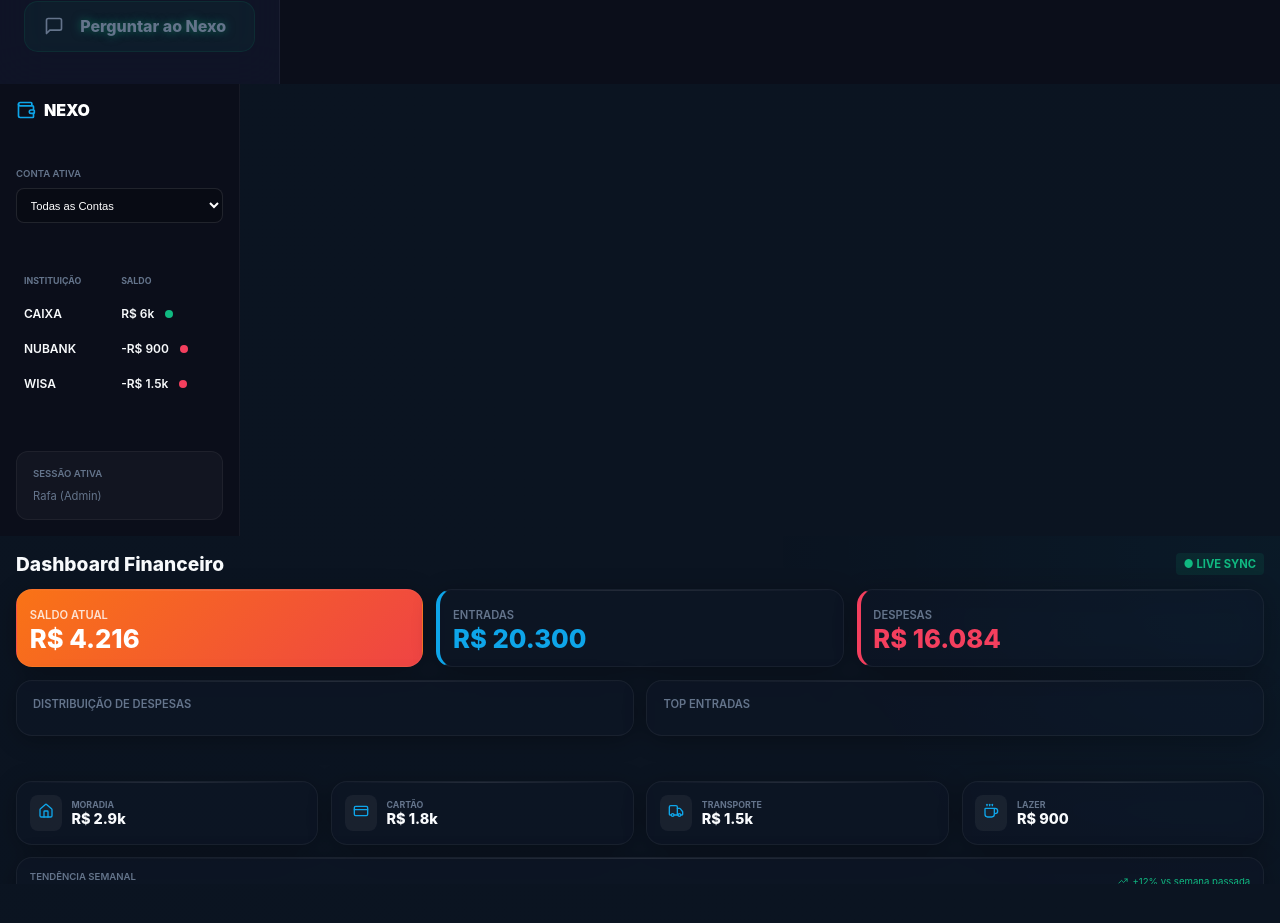
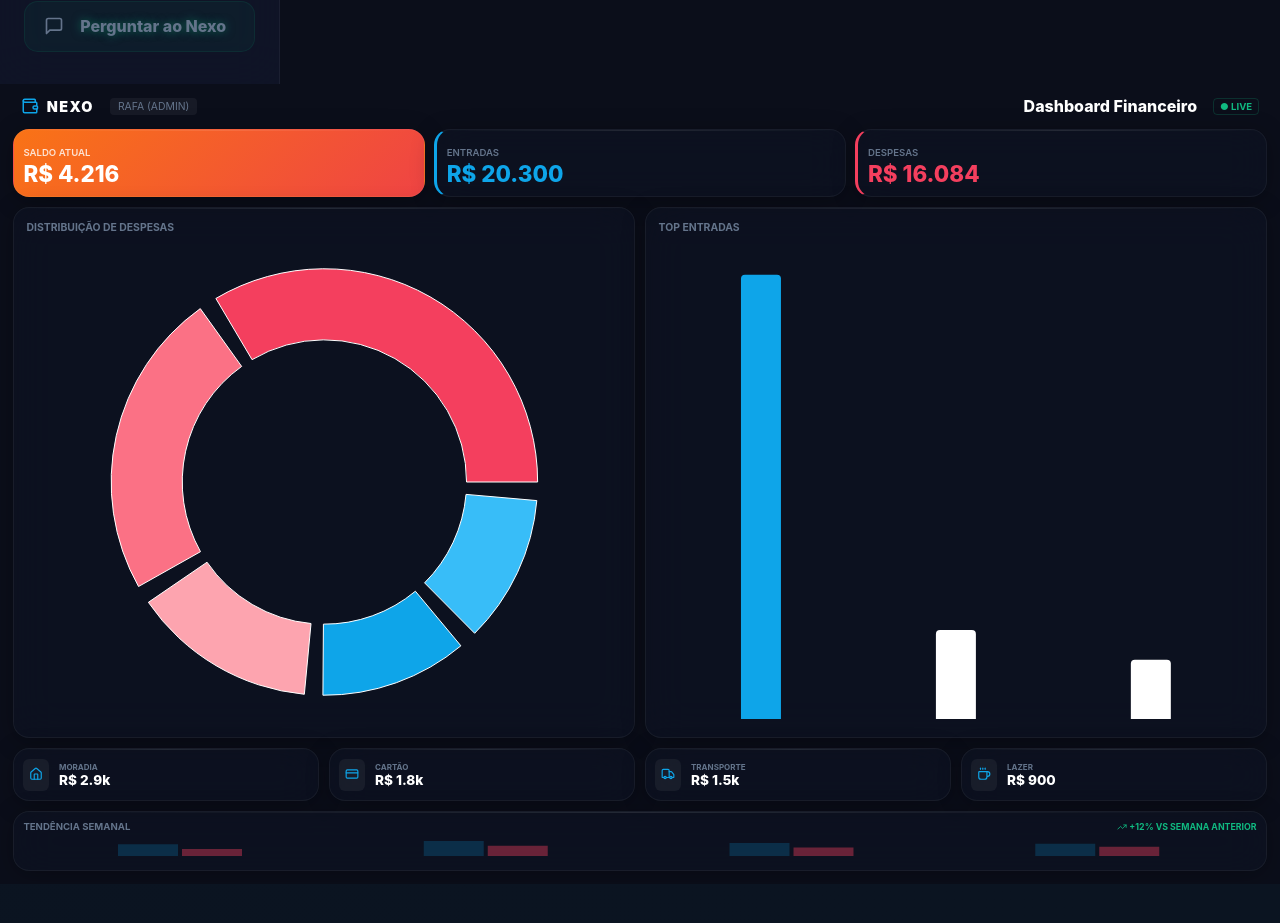
Before and after one commit to faelnickname/projeto-ev-antigravity, a Next.js app: page / in a window 1280 px wide. Shown: the part 713-1636 px from the top of the page. Built offline with nearby package versions, Linux system fonts and the light colour scheme.

Commit message:
💎 ZERO-SCROLL ABSOLUTO: Unificação de header, remoção de sidebar e ajuste de viewport 100vh

```diff
--- a/src/app/page.tsx
+++ b/src/app/page.tsx
@@ -1,12 +1,11 @@
 "use client";
 
-import { useState } from 'react';
 import {
   Home, Coffee, CreditCard,
-  Truck, Wallet, TrendingUp, TrendingDown
+  Truck, Wallet, TrendingUp
 } from 'lucide-react';
 import {
-  BarChart, Bar, XAxis, YAxis,
+  BarChart, Bar, XAxis,
   Tooltip, ResponsiveContainer, Cell, PieChart, Pie,
   ComposedChart
 } from 'recharts';
@@ -33,134 +32,138 @@ const evolucaoMensal = [
   { month: 'S4', d: 2000, e: 2600 },
 ];
 
-export default function DashboardUltra() {
+export default function DashboardCompact() {
   return (
-    <div className="app-container zero-scroll" style={{ height: '100vh', overflow: 'hidden' }}>
-      {/* SIDEBAR COMPACTA */}
-      <aside className="sidebar" style={{ width: '240px', padding: '1rem', background: '#0b0e1a' }}>
-        <div style={{ display: 'flex', alignItems: 'center', gap: '0.5rem', marginBottom: '1.5rem' }}>
-          <Wallet size={20} color="var(--primary)" />
-          <span style={{ fontSize: '1rem', fontWeight: '900', color: 'white' }}>NEXO</span>
+    <div className="zero-scroll" style={{
+      height: '100vh',
+      width: '100vw',
+      overflow: 'hidden',
+      background: '#0b0e1a',
+      color: 'white',
+      display: 'flex',
+      flexDirection: 'column',
+      padding: '0.8rem'
+    }}>
+      {/* HEADER INTEGRADO */}
+      <header style={{
+        display: 'flex',
+        justifyContent: 'space-between',
+        alignItems: 'center',
+        marginBottom: '0.8rem',
+        padding: '0 0.5rem'
+      }}>
+        <div style={{ display: 'flex', alignItems: 'center', gap: '1rem' }}>
+          <div style={{ display: 'flex', alignItems: 'center', gap: '0.5rem' }}>
+            <Wallet size={18} color="var(--primary)" />
+            <span style={{ fontSize: '0.9rem', fontWeight: '900', letterSpacing: '0.1em' }}>NEXO</span>
+          </div>
+          <div style={{ padding: '2px 8px', borderRadius: '4px', background: 'rgba(255,255,255,0.05)', fontSize: '0.65rem', color: '#64748b' }}>
+            RAFA (ADMIN)
+          </div>
         </div>
+        <div style={{ display: 'flex', alignItems: 'center', gap: '1rem' }}>
+          <h1 style={{ fontSize: '1rem', fontWeight: 800, margin: 0 }}>Dashboard Financeiro</h1>
+          <div style={{ fontSize: '0.6rem', color: '#10B981', fontWeight: 700, border: '1px solid rgba(16, 185, 129, 0.2)', padding: '2px 6px', borderRadius: '4px' }}>
+            ● LIVE
+          </div>
+        </div>
+      </header>
 
-        <div className="elite-filter-group" style={{ marginBottom: '1rem' }}>
-          <label className="elite-filter-label" style={{ fontSize: '0.6rem' }}>CONTA ATIVA</label>
-          <select className="elite-select" style={{ fontSize: '0.7rem' }}>
-            <option>Todas as Contas</option>
-          </select>
-        </div>
+      {/* CONTEÚDO PRINCIPAL - FLEX GROW PARA OCUPAR ESPAÇO SEM ROLAR */}
+      <div style={{
+        flex: 1,
+        display: 'flex',
+        flexDirection: 'column',
+        gap: '0.6rem',
+        minHeight: 0 // Importante para flex containers não estourarem
+      }}>
 
-        <table className="account-table" style={{ marginTop: 0 }}>
-          <thead>
-            <tr><th style={{ fontSize: '0.55rem' }}>INSTITUIÇÃO</th><th style={{ fontSize: '0.55rem' }}>SALDO</th></tr>
-          </thead>
-          <tbody style={{ fontSize: '0.7rem' }}>
-            <tr><td>CAIXA</td><td>R$ 6k <span className="status-dot" style={{ background: '#10B981' }}></span></td></tr>
-            <tr><td>NUBANK</td><td>-R$ 900 <span className="status-dot" style={{ background: '#f43f5e' }}></span></td></tr>
-            <tr><td>WISA</td><td>-R$ 1.5k <span className="status-dot" style={{ background: '#f43f5e' }}></span></td></tr>
-          </tbody>
-        </table>
-
-        <div style={{ marginTop: 'auto', padding: '1rem', borderRadius: '12px', background: 'rgba(255,255,255,0.03)', border: '1px solid rgba(255,255,255,0.05)' }}>
-          <span className="elite-filter-label" style={{ fontSize: '0.6rem' }}>SESSÃO ATIVA</span>
-          <div style={{ fontSize: '0.7rem', color: '#64748b' }}>Rafa (Admin)</div>
-        </div>
-      </aside>
-
-      <main className="main-content" style={{ padding: '1rem', display: 'flex', flexDirection: 'column', gap: '0.8rem', height: '100vh' }}>
-        <header style={{ display: 'flex', justifyContent: 'space-between', alignItems: 'center' }}>
-          <h1 style={{ fontSize: '1.2rem', fontWeight: 800 }}>Dashboard Financeiro</h1>
-          <div style={{ fontSize: '0.7rem', background: 'rgba(16, 185, 129, 0.1)', color: '#10B981', padding: '4px 8px', borderRadius: '4px', fontWeight: 700 }}>
-            ● LIVE SYNC
+        {/* ROW 1: KPIs (MAIS FINOS) */}
+        <div style={{ display: 'grid', gridTemplateColumns: 'repeat(3, 1fr)', gap: '0.6rem' }}>
+          <div className="glass-card kpi-card-saldo" style={{ padding: '0.6rem' }}>
+            <span style={{ fontSize: '0.6rem', opacity: 0.8, fontWeight: 600 }}>SALDO ATUAL</span>
+            <div style={{ fontSize: '1.4rem', fontWeight: 800 }}>R$ 4.216</div>
           </div>
-        </header>
-
-        {/* ROW 1: KPIs */}
-        <div className="dashboard-grid" style={{ gridTemplateColumns: 'repeat(3, 1fr)', gap: '0.8rem', marginBottom: 0 }}>
-          <div className="glass-card kpi-card-saldo" style={{ padding: '0.8rem' }}>
-            <span style={{ fontSize: '0.7rem', opacity: 0.8, fontWeight: 600 }}>SALDO ATUAL</span>
-            <div style={{ fontSize: '1.6rem', fontWeight: 800 }}>R$ 4.216</div>
+          <div className="glass-card" style={{ padding: '0.6rem', borderLeft: '3px solid #0ea5e9' }}>
+            <span style={{ fontSize: '0.6rem', color: '#64748b', fontWeight: 600 }}>ENTRADAS</span>
+            <div style={{ fontSize: '1.4rem', fontWeight: 800, color: '#0ea5e9' }}>R$ 20.300</div>
           </div>
-          <div className="glass-card" style={{ padding: '0.8rem', borderLeft: '4px solid #0ea5e9' }}>
-            <span style={{ fontSize: '0.7rem', color: '#64748b', fontWeight: 600 }}>ENTRADAS</span>
-            <div style={{ fontSize: '1.6rem', fontWeight: 800, color: '#0ea5e9' }}>R$ 20.300</div>
-          </div>
-          <div className="glass-card" style={{ padding: '0.8rem', borderLeft: '4px solid #f43f5e' }}>
-            <span style={{ fontSize: '0.7rem', color: '#64748b', fontWeight: 600 }}>DESPESAS</span>
-            <div style={{ fontSize: '1.6rem', fontWeight: 800, color: '#f43f5e' }}>R$ 16.084</div>
+          <div className="glass-card" style={{ padding: '0.6rem', borderLeft: '3px solid #f43f5e' }}>
+            <span style={{ fontSize: '0.6rem', color: '#64748b', fontWeight: 600 }}>DESPESAS</span>
+            <div style={{ fontSize: '1.4rem', fontWeight: 800, color: '#f43f5e' }}>R$ 16.084</div>
           </div>
         </div>
 
-        {/* ROW 2: PRINCIPAL CHARTS */}
-        <div className="dashboard-grid" style={{ gridTemplateColumns: '1fr 1fr', gap: '0.8rem', flex: 1, maxHeight: '250px' }}>
-          <div className="glass-card" style={{ padding: '1rem', display: 'flex', flexDirection: 'column' }}>
-            <h3 className="elite-filter-label" style={{ fontSize: '0.7rem', marginBottom: '0.5rem' }}>DISTRIBUIÇÃO DE DESPESAS</h3>
+        {/* ROW 2: GRÁFICOS (FLEX: 1 PARA OCUPAR O RESTO) */}
+        <div style={{ display: 'grid', gridTemplateColumns: '1fr 1fr', gap: '0.6rem', flex: 1, minHeight: 0 }}>
+          <div className="glass-card" style={{ padding: '0.8rem', display: 'flex', flexDirection: 'column' }}>
+            <span style={{ fontSize: '0.65rem', color: '#64748b', fontWeight: 700, marginBottom: '0.4rem' }}>DISTRIBUIÇÃO DE DESPESAS</span>
             <div style={{ flex: 1 }}>
               <ResponsiveContainer width="100%" height="100%">
                 <PieChart>
-                  <Pie data={topDespesas} innerRadius={35} outerRadius={55} paddingAngle={5} dataKey="value">
+                  <Pie data={topDespesas} innerRadius="60%" outerRadius="90%" paddingAngle={5} dataKey="value">
                     {topDespesas.map((e, i) => <Cell key={i} fill={e.color} />)}
                   </Pie>
-                  <Tooltip />
+                  <Tooltip contentStyle={{ fontSize: '10px', background: '#0b0e1a', border: 'none' }} />
                 </PieChart>
               </ResponsiveContainer>
             </div>
           </div>
 
-          <div className="glass-card" style={{ padding: '1rem', display: 'flex', flexDirection: 'column' }}>
-            <h3 className="elite-filter-label" style={{ fontSize: '0.7rem', marginBottom: '0.5rem' }}>TOP ENTRADAS</h3>
+          <div className="glass-card" style={{ padding: '0.8rem', display: 'flex', flexDirection: 'column' }}>
+            <span style={{ fontSize: '0.65rem', color: '#64748b', fontWeight: 700, marginBottom: '0.4rem' }}>TOP ENTRADAS</span>
             <div style={{ flex: 1 }}>
               <ResponsiveContainer width="100%" height="100%">
                 <BarChart data={topEntradas}>
                   <XAxis dataKey="name" hide />
-                  <Bar dataKey="value" radius={[4, 4, 0, 0]} barSize={30}>
+                  <Bar dataKey="value" radius={[4, 4, 0, 0]} barSize={40}>
                     {topEntradas.map((e, i) => <Cell key={i} fill={e.color} />)}
                   </Bar>
-                  <Tooltip />
+                  <Tooltip contentStyle={{ fontSize: '10px', background: '#0b0e1a', border: 'none' }} />
                 </BarChart>
               </ResponsiveContainer>
             </div>
           </div>
         </div>
 
-        {/* ROW 3: CATEGORIES & QUICK VIEW */}
-        <div className="dashboard-grid" style={{ gridTemplateColumns: 'repeat(4, 1fr)', gap: '0.8rem', marginBottom: 0 }}>
+        {/* ROW 3: CATEGORIAS (MAIORES E MAIS INTEGRADAS) */}
+        <div style={{ display: 'grid', gridTemplateColumns: 'repeat(4, 1fr)', gap: '0.6rem' }}>
           {[
             { l: 'Moradia', v: '2.9k', i: Home },
             { l: 'Cartão', v: '1.8k', i: CreditCard },
             { l: 'Transporte', v: '1.5k', i: Truck },
             { l: 'Lazer', v: '900', i: Coffee },
           ].map((c, i) => (
-            <div key={i} className="glass-card" style={{ padding: '0.8rem', display: 'flex', alignItems: 'center', gap: '0.6rem' }}>
-              <div style={{ background: 'rgba(255,255,255,0.05)', padding: '8px', borderRadius: '8px' }}>
-                <c.i size={16} color="var(--primary)" />
+            <div key={i} className="glass-card" style={{ padding: '0.6rem', display: 'flex', alignItems: 'center', gap: '0.6rem' }}>
+              <div style={{ background: 'rgba(255,255,255,0.05)', padding: '6px', borderRadius: '6px' }}>
+                <c.i size={14} color="var(--primary)" />
               </div>
               <div>
-                <div style={{ fontSize: '0.55rem', color: '#64748b', fontWeight: 700, textTransform: 'uppercase' }}>{c.l}</div>
-                <div style={{ fontSize: '0.9rem', fontWeight: 800 }}>R$ {c.v}</div>
+                <div style={{ fontSize: '0.5rem', color: '#64748b', fontWeight: 700 }}>{c.l.toUpperCase()}</div>
+                <div style={{ fontSize: '0.85rem', fontWeight: 800 }}>R$ {c.v}</div>
               </div>
             </div>
           ))}
         </div>
 
-        {/* ROW 4: TREND (ULTRA-COMPACT) */}
-        <div className="glass-card" style={{ padding: '0.8rem', height: '80px', flex: 'none' }}>
+        {/* ROW 4: TENDÊNCIA (INTEGRADA NO RODAPÉ) */}
+        <div className="glass-card" style={{ padding: '0.6rem', height: '60px', flexShrink: 0 }}>
           <div style={{ display: 'flex', justifyContent: 'space-between', alignItems: 'center', marginBottom: '4px' }}>
-            <span className="elite-filter-label" style={{ fontSize: '0.6rem' }}>TENDÊNCIA SEMANAL</span>
-            <div style={{ fontSize: '0.6rem', color: '#10B981', display: 'flex', alignItems: 'center', gap: '4px' }}>
-              <TrendingUp size={10} /> +12% vs semana passada
+            <span style={{ fontSize: '0.6rem', color: '#64748b', fontWeight: 700 }}>TENDÊNCIA SEMANAL</span>
+            <div style={{ fontSize: '0.55rem', color: '#10B981', display: 'flex', alignItems: 'center', gap: '2px', fontWeight: 700 }}>
+              <TrendingUp size={10} /> +12% VS SEMANA ANTERIOR
             </div>
           </div>
-          <div style={{ height: '40px' }}>
+          <div style={{ height: '25px' }}>
             <ResponsiveContainer width="100%" height="100%">
               <ComposedChart data={evolucaoMensal}>
-                <Bar dataKey="e" fill="rgba(14, 165, 233, 0.2)" barSize={40} />
-                <Bar dataKey="d" fill="rgba(244, 63, 94, 0.4)" barSize={40} />
+                <Bar dataKey="e" fill="rgba(14, 165, 233, 0.2)" barSize={60} />
+                <Bar dataKey="d" fill="rgba(244, 63, 94, 0.4)" barSize={60} />
               </ComposedChart>
             </ResponsiveContainer>
           </div>
         </div>
-      </main>
+      </div>
     </div>
   );
 }
```
